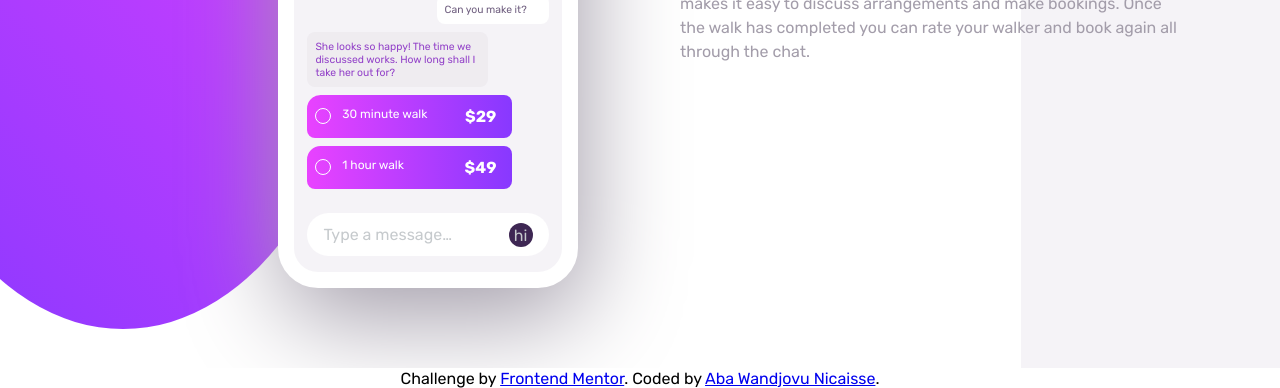
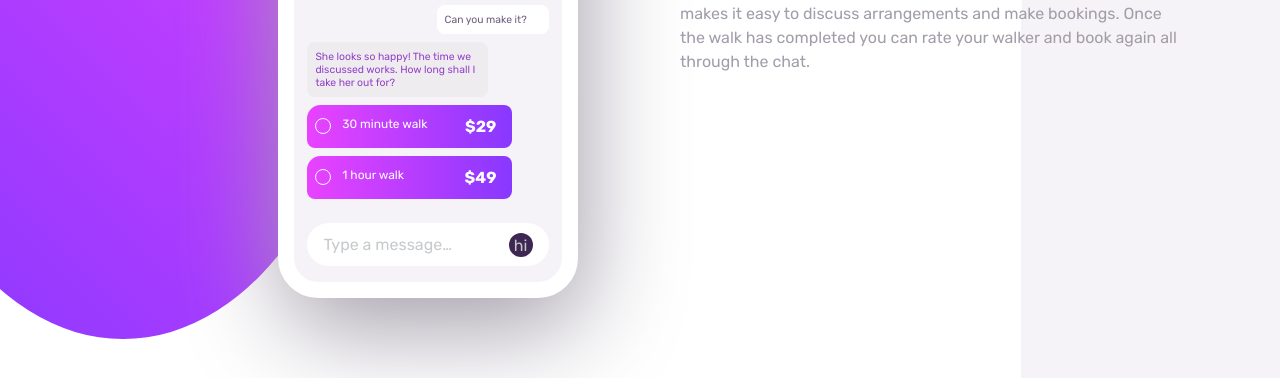
Before and after one commit to abanicaisse/chat-app-illustration, a plain HTML site: page index.html in a window 1280 px wide. Shown: the part 412-800 px from the top of the page. Drawn offline with Linux system fonts and the light colour scheme.

Commit message:
Kinda fixed the issue with the footer...

```diff
--- a/css/style.css
+++ b/css/style.css
@@ -294,9 +294,9 @@ main::after {
     color: var(--darker-gray-violet);
 }
 
-footer {
+/* footer {
     text-align: center;
-}
+} */
 
 @media screen and (min-width: 1200px) {
     body {
@@ -312,6 +312,7 @@ footer {
     main {
         grid-template-columns: repeat(2, 1fr);
         gap: 0rem;
+        padding: 5rem 0;
         padding-left: 5rem;
     }
 
--- a/index.html
+++ b/index.html
@@ -66,10 +66,10 @@
   </div>
 
 
-  <footer class="attribution">
+  <!-- <footer class="attribution">
     Challenge by <a href="https://www.frontendmentor.io?ref=challenge" target="_blank">Frontend Mentor</a>.
-    Coded by <a href="https://wwww.github.com/abanicaisse">Aba Wandjovu Nicaisse</a>.
-  </footer>
+    Coded by <a href="https://wwww.github.com/abanicaisse" target="_blank">Aba Wandjovu Nicaisse</a>.
+  </footer> -->
 
 </body>
 </html>
```
